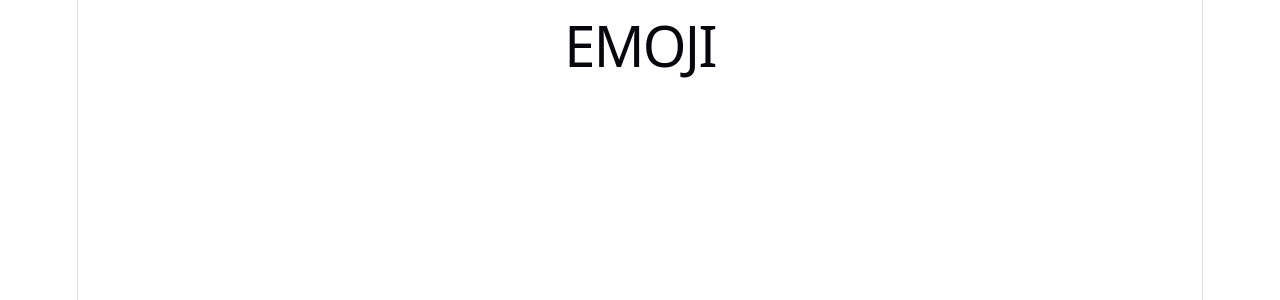
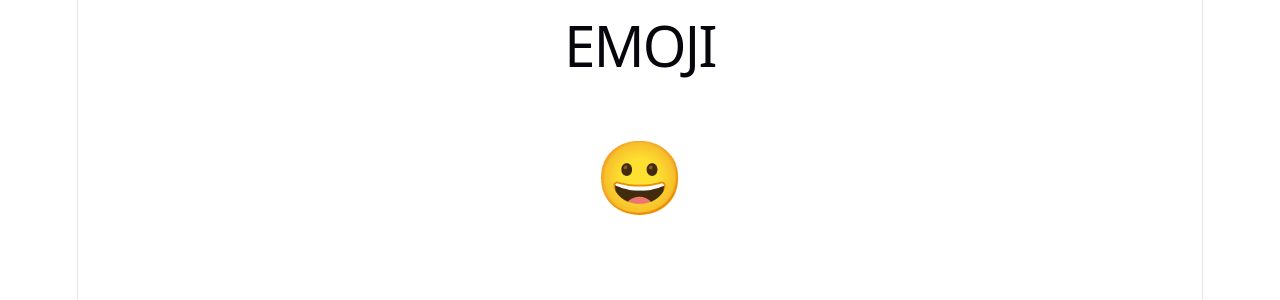
Before and after one commit to ufjf-dcc207/ufjf-dcc207-2026-3-a-atv06-caiolage2103, a React (Vite) app: page / in a window 1280 px wide. Shown: the top 300 px of the page. Built offline with nearby package versions, Linux system fonts and the light colour scheme.

Commit message:
cria elemento emoji

```diff
--- a/src/App.tsx
+++ b/src/App.tsx
@@ -1,7 +1,10 @@
+import Emoji from "./Emoji";
+
 function App() {
   return (
     <>
       <h1>EMOJI</h1>
+      <Emoji />
     </>
   );
 }
--- /dev/null
+++ b/src/Emoji.css
@@ -0,0 +1,4 @@
+.emoji {
+    font-size: 4em;
+    margin: 1em;
+}
--- /dev/null
+++ b/src/Emoji.tsx
@@ -0,0 +1,5 @@
+import "./Emoji.css";
+
+export default function Emoji() {
+  return <div className="emoji">😀</div>;
+}
```
